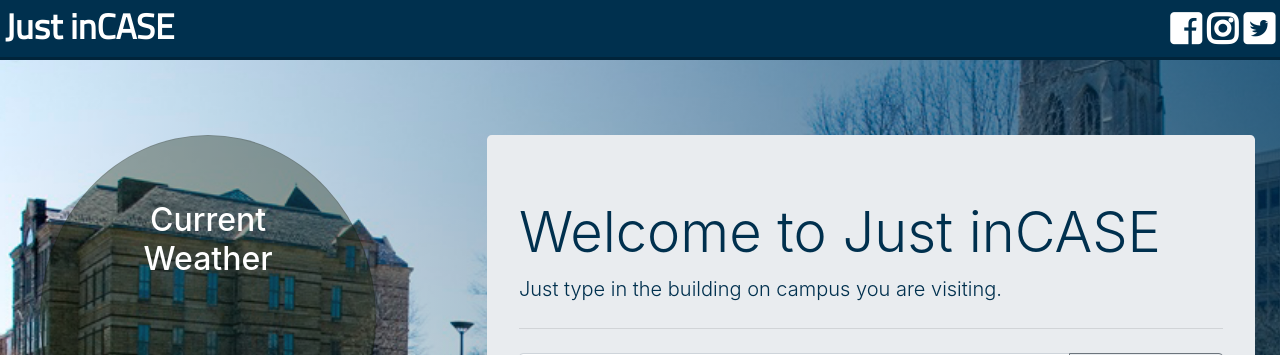
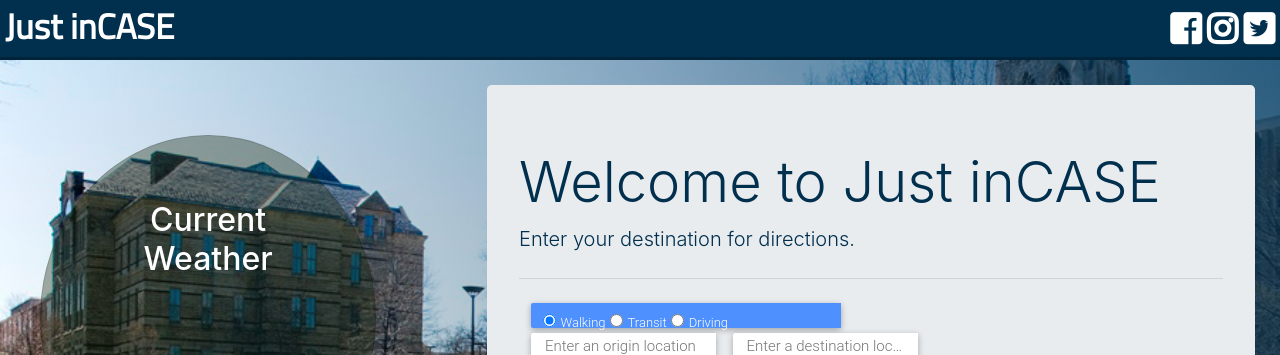
Before and after one commit to LauraShortridge/Group-Project, a PHP site: page / in a window 1280 px wide. Shown: the top 355 px of the page. Run offline with PHP 8.4, Linux system fonts and the light colour scheme; some libraries are stand-ins or nearby versions.

Commit message:
directions trial

```diff
--- a/assets/css/style.css
+++ b/assets/css/style.css
@@ -59,7 +59,7 @@ a.visited, a.hover {
   width: 750px;
   height: auto;
   float: right;
-  margin-top: 75px;
+  margin-top: 25px;
   margin-right: 25px;
   color: rgb(0, 48, 78);
 }
--- a/assets/javascript/map.js
+++ b/assets/javascript/map.js
@@ -59,10 +59,11 @@ function AutocompleteDirectionsHandler(map) {
     this.directionsDisplay = new google.maps.DirectionsRenderer;
     this.directionsDisplay.setMap(map);
 
+
     var originAutocomplete = new google.maps.places.Autocomplete(
-        originInput, {placeIdOnly: true});
+        originInput, { placeIdOnly: true });
     var destinationAutocomplete = new google.maps.places.Autocomplete(
-        destinationInput, {placeIdOnly: true});
+        destinationInput, { placeIdOnly: true });
 
     this.setupClickListener('changemode-walking', 'WALKING');
     this.setupClickListener('changemode-transit', 'TRANSIT');
@@ -78,19 +79,19 @@ function AutocompleteDirectionsHandler(map) {
 
 // Sets a listener on a radio button to change the filter type on Places
 // Autocomplete.
-AutocompleteDirectionsHandler.prototype.setupClickListener = function(id, mode) {
+AutocompleteDirectionsHandler.prototype.setupClickListener = function (id, mode) {
     var radioButton = document.getElementById(id);
     var me = this;
-    radioButton.addEventListener('click', function() {
+    radioButton.addEventListener('click', function () {
         me.travelMode = mode;
         me.route();
     });
 };
 
-AutocompleteDirectionsHandler.prototype.setupPlaceChangedListener = function(autocomplete, mode) {
+AutocompleteDirectionsHandler.prototype.setupPlaceChangedListener = function (autocomplete, mode) {
     var me = this;
     autocomplete.bindTo('bounds', this.map);
-    autocomplete.addListener('place_changed', function() {
+    autocomplete.addListener('place_changed', function () {
         var place = autocomplete.getPlace();
         if (!place.place_id) {
             window.alert("Please select an option from the dropdown list.");
@@ -106,25 +107,62 @@ AutocompleteDirectionsHandler.prototype.setupPlaceChangedListener = function(aut
     });
 };
 
-AutocompleteDirectionsHandler.prototype.route = function() {
+AutocompleteDirectionsHandler.prototype.route = function () {
     if (!this.originPlaceId || !this.destinationPlaceId) {
         return;
     }
     var me = this;
 
     this.directionsService.route({
-        origin: {'placeId': this.originPlaceId},
-        destination: {'placeId': this.destinationPlaceId},
+        origin: { 'placeId': this.originPlaceId },
+        destination: { 'placeId': this.destinationPlaceId },
         travelMode: this.travelMode
-    }, function(response, status) {
-        if (status === 'OK') {
+    }, function (response, status) {
+        if (status == google.maps.DirectionsStatus.OK) {
+
+            console.log(response);
             me.directionsDisplay.setDirections(response);
+            textDirections();
+
         }
         else {
             window.alert('Directions request failed due to ' + status);
         }
     });
 };
+
+//Directions Function BROKENNNNNN
+function textDirections() {
+    if (!this.originPlaceId || !this.destinationPlaceId) {
+        return;
+    }
+    var me = this;
+
+    this.directionsService.route({
+        origin: { 'placeId': this.originPlaceId },
+        destination: { 'placeId': this.destinationPlaceId },
+        travelMode: this.travelMode
+    });
+    directionsSerivce.route(request, function (response, status) {
+        if (status == google.maps.DirectionsStatus.OK) {
+            debugger;
+
+            var result = document.getElementById('directions');
+            result.innerHTML = "";
+            for (var i = 0; i < response.routes[0].legs[0].steps.length; i++); {
+                result.innerHTML += response.routes[0].legs[0].steps[i].instructions + "<br>"
+            }
+            console.log(response);
+            console.log(textDirections);
+            me.directionsDisplay.setDirections(response);
+
+        }
+        else {
+            window.alert('Directions request failed due to ' + status);
+        };
+    });
+}
+
 
 function callback(results, status) {
     if (status === google.maps.places.PlacesServiceStatus.OK) {
@@ -153,7 +191,7 @@ function createMarker(place) {
     var placeLoc = place.geometry.location;
     var marker = new google.maps.Marker({
         map: map,
-        position: place.geometry.location
+        position: placeLoc,
     });
 
     google.maps.event.addListener(marker, 'click', function () {
@@ -178,7 +216,13 @@ function geoLocation() {
             var markerHere = new google.maps.Marker({
                 map: map,
                 position: pos,
-                title: "You are here!",
+            });
+
+            google.maps.event.addListener(markerHere, 'click', function () {
+                infoWindow.setPosition(pos);
+                infoWindow.setContent('You are here.');
+                infoWindow.open(map);
+                map.setCenter(pos);
             });
             // infoWindow.setPosition(pos);
             // infoWindow.setContent('You are here.');
--- a/index.html
+++ b/index.html
@@ -52,19 +52,9 @@
         <div class="jumbotron" id="mapArea">
             <!--Greeting-->
             <h1 class="display-4">Welcome to Just inCASE</h1>
-            <p class="lead">Just type in the building on campus you are visiting.</p>
+            <p class="lead">Enter your destination for directions.</p>
             <hr class="my-4">
-            <div class="input-group mb-3">
-                <!--Question Answer Box-->
-                <input type="text" class="form-control" placeholder="Building Name" aria-label="Building name"
-                    aria-describedby="button-addon2">
-                <div class="input-group-append">
-                    <!--Submit Button-->
-                    <button class="btn btn-outline-secondary" type="button" id="button-addon2">Get Directions <i class="fas fa-car"></i></button>
-                </div>
-            </div>
-            <hr class="my-4">
-            <!-- add map here -->
+            <!-- Map Area -->
             <div id="mode-selector" class="controls">
                 <input type="radio" name="type" id="changemode-walking" checked="checked">
                 <label for="changemode-walking">Walking</label>
@@ -78,6 +68,9 @@
             <input id="origin-input" class="controls" type="text" placeholder="Enter an origin location">
             <input id="destination-input" class="controls" type="text" placeholder="Enter a destination location">
             <div id="map"></div>
+            <!--Directions Area-->
+        <hr class="my-4">
+        <div id="directions"></div>
         </div>
 
         <!--Weather Content Area-->
```
Lines whose indentation alone changed are shown as unchanged.
